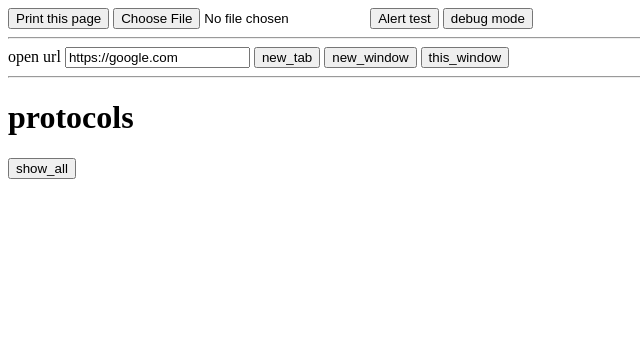
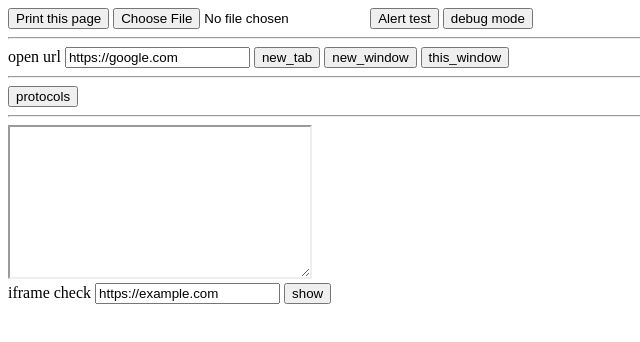
Before and after one commit to psw01/kiosk-escaper, a plain HTML site: page support java script/index.html in a window 1280 px wide. Shown: the whole page, without its empty margins (0-640 px from the left). Drawn offline with Linux system fonts and the light colour scheme.

Commit message:
added iframe testing

```diff
--- a/support java script/index.html
+++ b/support java script/index.html
@@ -8,6 +8,7 @@
     <title>Kiosk Escaper</title>
     <script src="/js/open_link.js"></script>
     <script src="/js/protocols.js"></script>
+    <script src="/js/iframes.js"></script>
 </head>
 
 <body>
@@ -15,6 +16,7 @@
     <input type="file">
     <button onclick="alert('hello')"> Alert test</button>
     <button onclick=" debugger;">debug mode</button>
+
     <hr>
     <div class="open_link">
         <label for="url_to_open">open url</label>
@@ -25,11 +27,17 @@
     </div>
     <hr>
     <div class="protocols" id="protocols_list">
-        <h1>protocols</h1>
-        <button onclick="show_protocols()" id='show_pt_bt'>show_all</button>
+        <button onclick="show_protocols()" id='show_pt_bt'>protocols</button>
 
     </div>
+    <hr>
+    <div class="iframes">
+        <iframe src="" frameborder="1" id="u_iframe" style="resize: both;"></iframe><br>
+        <label for="iframe_url">iframe check</label>
+        <input type="text" name="url" id="iframe_url" value='https://example.com'>
+        <button onclick="iframe_update()">show</button>
 
+    </div>
 </body>
 
 </html>
--- /dev/null
+++ b/support java script/js/iframes.js
@@ -0,0 +1,4 @@
+function iframe_update() {
+    iframe_url = document.getElementById('iframe_url').value
+    document.getElementById('u_iframe').src = iframe_url
+}
```
